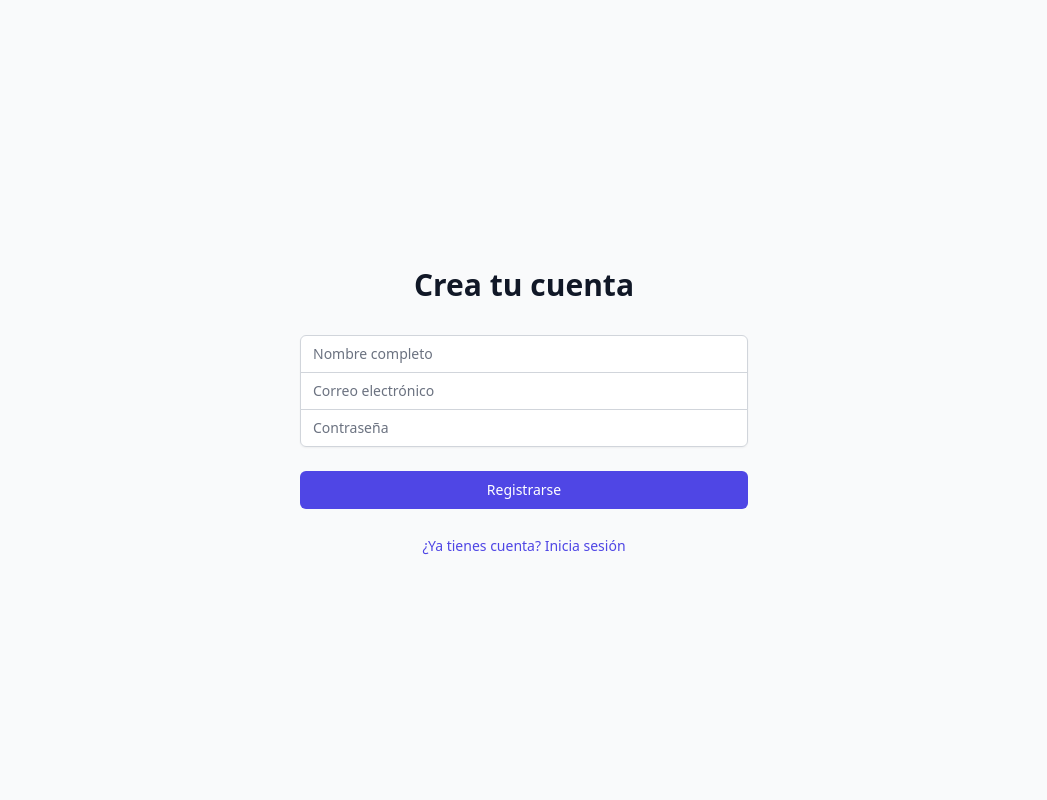
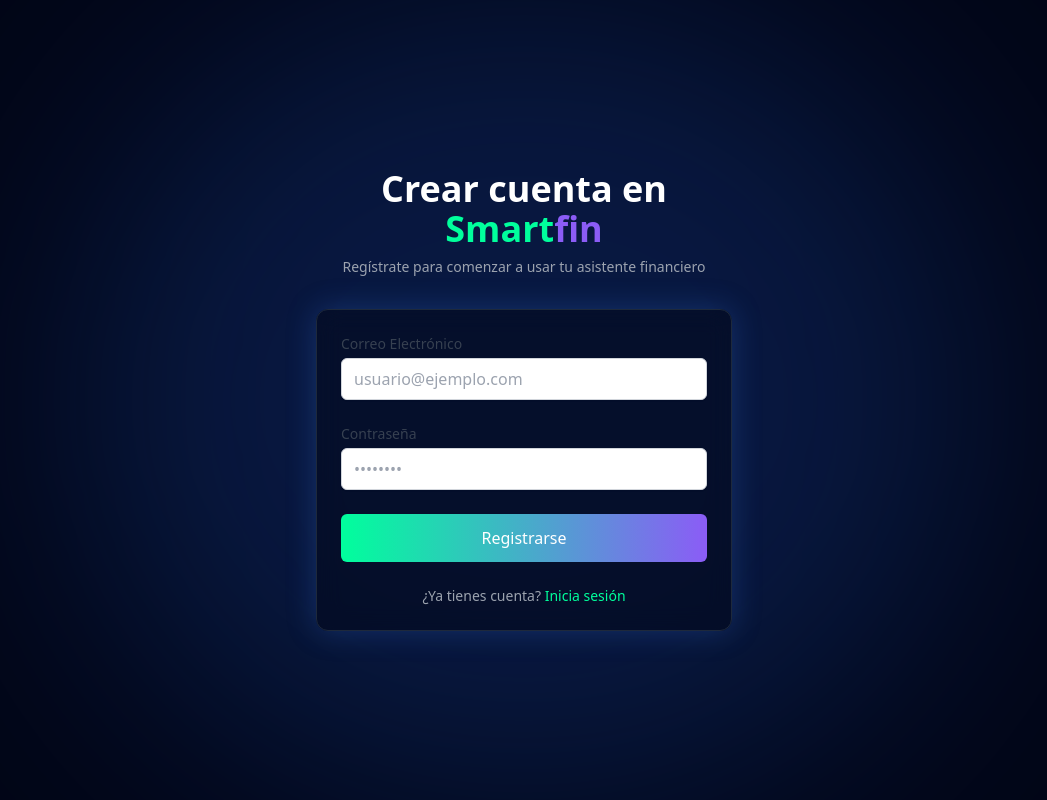
Before and after one commit to NayenRC/Smartfin-front, a React (Vite) app: page /register in a window 1280 px wide. Shown: the whole page, without its empty margins (116-1163 px from the left). Built offline with nearby package versions, Linux system fonts and the light colour scheme.

Commit message:
feat: Implement user login and registration pages.

```diff
--- a/src/pages/Login.jsx
+++ b/src/pages/Login.jsx
@@ -1,87 +1,151 @@
-import { useState } from 'react';
-import { useNavigate } from 'react-router-dom';
-import api from '../services/api';
-import { useAuth } from '../context/AuthContext';
+import React, { useState, useEffect } from "react";
+import { useNavigate, useLocation, Link } from "react-router-dom";
+import { useAuth } from "../context/AuthContext";
+import Button from "../components/ui/Button";
+import Input from "../components/ui/Input";
+import Card from "../components/ui/Card";
 
-export default function Login() {
-  const [email, setEmail] = useState('');
-  const [password, setPassword] = useState('');
-  const [error, setError] = useState(null);
+
+const Login = () => {
+  const [email, setEmail] = useState("");
+  const [password, setPassword] = useState("");
+  const [error, setError] = useState("");
+  const [loading, setLoading] = useState(false);
+  const [message, setMessage] = useState("");
+
+  const { login: authLogin, user } = useAuth();
   const navigate = useNavigate();
-  const { login: authLogin } = useAuth();
+  const location = useLocation();
 
-  const handleLogin = async (e) => {
+  useEffect(() => {
+    // Mostrar mensaje si viene de registro
+    if (location.state?.message) {
+      setMessage(location.state.message);
+      // Limpiar el estado para que no aparezca al recargar
+      window.history.replaceState({}, document.title);
+    }
+  }, [location]);
+
+  /**
+   * Auto–redirect
+   * Si el usuario ya está autenticado,
+   * no debería ver la pantalla de login
+   */
+  useEffect(() => {
+    if (user) {
+      navigate("/dashboard");
+    }
+  }, [user, navigate]);
+
+  /**
+   * Submit del formulario
+   */
+  const handleSubmit = async (e) => {
     e.preventDefault();
-    setError(null);
+    setError("");
+    setMessage(""); // Limpiar mensajes previos
+    setLoading(true);
 
     try {
       const result = await authLogin(email, password);
 
       if (result.success) {
-        console.log('✅ LOGIN OK');
-        navigate('/dashboard');
+        navigate("/dashboard");
       } else {
         setError(result.message);
       }
     } catch (err) {
-      setError(err.message || 'Error al iniciar sesión');
+      setError(err.message || "Error al iniciar sesión");
+    } finally {
+      setLoading(false);
     }
   };
 
   return (
-    <div className="min-h-screen flex items-center justify-center bg-gray-50 py-12 px-4 sm:px-6 lg:px-8">
-      <div className="max-w-md w-full space-y-8">
-        <div>
-          <h2 className="mt-6 text-center text-3xl font-extrabold text-gray-900">
-            Inicia sesión en tu cuenta
+    <div className="min-h-screen flex items-center justify-center bg-background relative overflow-hidden">
+      {/* Background Glow */}
+      <div className="absolute top-0 left-1/2 -translate-x-1/2 w-full h-full max-w-4xl bg-primary/20 blur-[120px] rounded-full pointer-events-none" />
+
+      <div className="max-w-md w-full space-y-8 relative z-10 px-4">
+        <div className="text-center">
+          <h2 className="text-4xl font-extrabold text-white">
+            Bienvenid@ a <span className="text-neon-green">Smart</span><span className="text-neon-purple">fin</span>
           </h2>
+          <p className="mt-2 text-sm text-gray-400">
+            Tu asistente financiero inteligente con IA
+          </p>
         </div>
-        <form className="mt-8 space-y-6" onSubmit={handleLogin}>
-          <div className="rounded-md shadow-sm -space-y-px">
-            <div>
-              <input
-                id="email-address"
-                name="email"
+
+        <Card>
+          <form className="space-y-6" onSubmit={handleSubmit}>
+            <Input
+              id="email"
+              label="Correo Electrónico"
               type="email"
-                autoComplete="email"
-                required
-                className="appearance-none rounded-none relative block w-full px-3 py-2 border border-gray-300 placeholder-gray-500 text-gray-900 rounded-t-md focus:outline-none focus:ring-indigo-500 focus:border-indigo-500 focus:z-10 sm:text-sm"
-                placeholder="Correo electrónico"
               value={email}
               onChange={(e) => setEmail(e.target.value)}
+              placeholder="tu@email.com"
+              required
             />
-            </div>
-            <div>
-              <input
+
+            <div className="space-y-1">
+              <Input
                 id="password"
-                name="password"
+                label="Contraseña"
                 type="password"
-                autoComplete="current-password"
-                required
-                className="appearance-none rounded-none relative block w-full px-3 py-2 border border-gray-300 placeholder-gray-500 text-gray-900 rounded-b-md focus:outline-none focus:ring-indigo-500 focus:border-indigo-500 focus:z-10 sm:text-sm"
-                placeholder="Contraseña"
                 value={password}
                 onChange={(e) => setPassword(e.target.value)}
+                placeholder="••••••••"
+                required
               />
+              <div className="text-right">
+                <Link
+                  to="/forgot-password"
+                  className="text-xs text-neon-green hover:text-neon-purple transition-colors"
+                >
+                  ¿Olvidaste tu contraseña?
+                </Link>
               </div>
             </div>
 
-          {error && (
-            <div className="text-red-500 text-sm text-center">
-              {error}
+            {/* Mensajes de feedback */}
+            {message && (
+              <div className="bg-green-500/10 border border-green-500/50 p-4 rounded-lg">
+                <p className="text-m text-green-400 font-medium text-center">{message}</p>
               </div>
             )}
 
-          <div>
-            <button
+            {error && (
+              <div className="bg-red-500/10 border border-red-500/50 p-4 rounded-lg">
+                <p className="text-sm text-red-400">{error}</p>
+              </div>
+            )}
+
+            <Button
               type="submit"
-              className="group relative w-full flex justify-center py-2 px-4 border border-transparent text-sm font-medium rounded-md text-white bg-indigo-600 hover:bg-indigo-700 focus:outline-none focus:ring-2 focus:ring-offset-2 focus:ring-indigo-500"
+              variant="primary"
+              className="w-full flex justify-center py-3 bg-gradient-to-r from-neon-green to-neon-purple hover:opacity-90 transition-opacity border-none text-black font-bold"
+              disabled={loading}
             >
-              Iniciar sesión
-            </button>
+              {loading ? "Iniciando sesión..." : "Ingresar"}
+            </Button>
+
+            <div className="text-sm text-center">
+              <p className="text-gray-400">
+                ¿No tienes cuenta?{" "}
+                <Link
+                  to="/register"
+                  className="text-neon-green hover:text-neon-purple transition-colors font-medium"
+                >
+                  Regístrate Aquí
+                </Link>
+              </p>
             </div>
           </form>
+        </Card>
       </div>
     </div>
   );
-}
+};
+
+export default Login;
--- a/src/pages/Register.jsx
+++ b/src/pages/Register.jsx
@@ -1,92 +1,117 @@
-import { useState } from 'react';
-import { useNavigate, Link } from 'react-router-dom';
-import { useAuth } from '../context/AuthContext';
+import React, { useState, useEffect } from "react";
+import { useNavigate, Link } from "react-router-dom";
+import { useAuth } from "../context/AuthContext";
+import Button from "../components/ui/Button";
+import Input from "../components/ui/Input";
+import Card from "../components/ui/Card";
 
-export default function Register() {
-  const [name, setName] = useState('');
-  const [email, setEmail] = useState('');
-  const [password, setPassword] = useState('');
-  const [error, setError] = useState(null);
-  const [success, setSuccess] = useState(null);
-  const { register } = useAuth();
+const Register = () => {
+  const [email, setEmail] = useState("");
+  const [password, setPassword] = useState("");
+  const [error, setError] = useState("");
+  const [loading, setLoading] = useState(false);
+
+  const { register: authRegister, user } = useAuth();
   const navigate = useNavigate();
 
-  const handleRegister = async (e) => {
+  // Si ya está logueado, no debería ver register
+  useEffect(() => {
+    if (user) {
+      navigate("/dashboard");
+    }
+  }, [user, navigate]);
+
+  const handleSubmit = async (e) => {
     e.preventDefault();
-    setError(null);
-    setSuccess(null);
+    setError("");
+    setLoading(true);
 
-    const result = await register(email, password, name);
+    try {
+      const result = await authRegister(email, password);
 
       if (result.success) {
-      setSuccess(result.message || 'Registro exitoso. ¡Ahora puedes iniciar sesión!');
-      setTimeout(() => navigate('/'), 2000);
+        // Redirigir a Login con mensaje
+        navigate("/", {
+          state: { message: "Cuenta creada exitosamente. Por favor inicia sesión." }
+        });
       } else {
         setError(result.message);
+      }
+    } catch (err) {
+      setError(err.message || "Error al registrarse");
+    } finally {
+      setLoading(false);
     }
   };
 
   return (
-    <div className="min-h-screen flex items-center justify-center bg-gray-50 py-12 px-4 sm:px-6 lg:px-8">
-      <div className="max-w-md w-full space-y-8">
-        <div>
-          <h2 className="mt-6 text-center text-3xl font-extrabold text-gray-900">
-            Crea tu cuenta
+    <div className="min-h-screen flex items-center justify-center bg-background relative overflow-hidden">
+      {/* Background Glow */}
+      <div className="absolute top-0 left-1/2 -translate-x-1/2 w-full h-full max-w-4xl bg-primary/20 blur-[120px] rounded-full pointer-events-none" />
+
+      <div className="max-w-md w-full space-y-8 relative z-10 px-4">
+        <div className="text-center">
+          <h2 className="text-4xl font-extrabold text-white">
+            Crear cuenta en <span className="text-neon-green">Smart</span><span className="text-neon-purple">fin</span>
           </h2>
+          <p className="mt-2 text-sm text-gray-400">
+            Regístrate para comenzar a usar tu asistente financiero
+          </p>
         </div>
-        <form className="mt-8 space-y-6" onSubmit={handleRegister}>
-          <div className="rounded-md shadow-sm -space-y-px">
-            <div>
-              <input
-                type="text"
-                required
-                className="appearance-none rounded-none relative block w-full px-3 py-2 border border-gray-300 placeholder-gray-500 text-gray-900 rounded-t-md focus:outline-none focus:ring-indigo-500 focus:border-indigo-500 focus:z-10 sm:text-sm"
-                placeholder="Nombre completo"
-                value={name}
-                onChange={(e) => setName(e.target.value)}
-              />
-            </div>
-            <div>
-              <input
+
+        <Card>
+          <form className="space-y-6" onSubmit={handleSubmit}>
+            <Input
+              id="email"
+              label="Correo Electrónico"
               type="email"
-                required
-                className="appearance-none rounded-none relative block w-full px-3 py-2 border border-gray-300 placeholder-gray-500 text-gray-900 focus:outline-none focus:ring-indigo-500 focus:border-indigo-500 focus:z-10 sm:text-sm"
-                placeholder="Correo electrónico"
               value={email}
               onChange={(e) => setEmail(e.target.value)}
+              placeholder="usuario@ejemplo.com"
+              required
             />
-            </div>
-            <div>
-              <input
+
+            <Input
+              id="password"
+              label="Contraseña"
               type="password"
-                required
-                className="appearance-none rounded-none relative block w-full px-3 py-2 border border-gray-300 placeholder-gray-500 text-gray-900 rounded-b-md focus:outline-none focus:ring-indigo-500 focus:border-indigo-500 focus:z-10 sm:text-sm"
-                placeholder="Contraseña"
               value={password}
               onChange={(e) => setPassword(e.target.value)}
+              placeholder="••••••••"
+              required
             />
+
+            {error && (
+              <div className="bg-red-500/10 border border-red-500/50 p-4 rounded-lg">
+                <p className="text-sm text-red-400">{error}</p>
               </div>
-          </div>
+            )}
 
-          {error && <div className="text-red-500 text-sm text-center">{error}</div>}
-          {success && <div className="text-green-500 text-sm text-center">{success}</div>}
+            <Button
+              type="submit"
+              variant="primary"
+              className="w-full flex justify-center py-3 bg-gradient-to-r from-neon-green to-neon-purple hover:opacity-90 transition-opacity border-none text-black font-bold"
+              disabled={loading}
+            >
+              {loading ? "Creando cuenta..." : "Registrarse"}
+            </Button>
 
-          <div>
-            <button
-              type="submit"
-              className="group relative w-full flex justify-center py-2 px-4 border border-transparent text-sm font-medium rounded-md text-white bg-indigo-600 hover:bg-indigo-700 focus:outline-none focus:ring-2 focus:ring-offset-2 focus:ring-indigo-500"
+            <div className="text-sm text-center">
+              <p className="text-gray-400">
+                ¿Ya tienes cuenta?{" "}
+                <Link
+                  to="/"
+                  className="text-neon-green hover:text-neon-purple transition-colors font-medium"
                 >
-              Registrarse
-            </button>
-          </div>
-
-          <div className="text-center">
-            <Link to="/" className="text-sm font-medium text-indigo-600 hover:text-indigo-500">
-              ¿Ya tienes cuenta? Inicia sesión
+                  Inicia sesión
                 </Link>
+              </p>
             </div>
           </form>
+        </Card>
       </div>
     </div>
   );
-}
+};
+
+export default Register;
--- a/src/services/api.js
+++ b/src/services/api.js
@@ -1,16 +1,14 @@
-import axios from 'axios';
+import axios from "axios";
 
 const api = axios.create({
   baseURL: import.meta.env.VITE_API_URL,
 });
 
 api.interceptors.request.use((config) => {
-  const token = localStorage.getItem('token');
-
+  const token = localStorage.getItem("token");
   if (token) {
     config.headers.Authorization = `Bearer ${token}`;
   }
-
   return config;
 });
 
```
Also changed, not shown: src/services/dashboardService.js (+2 -5 lines). Lines whose indentation alone changed are shown as unchanged.
